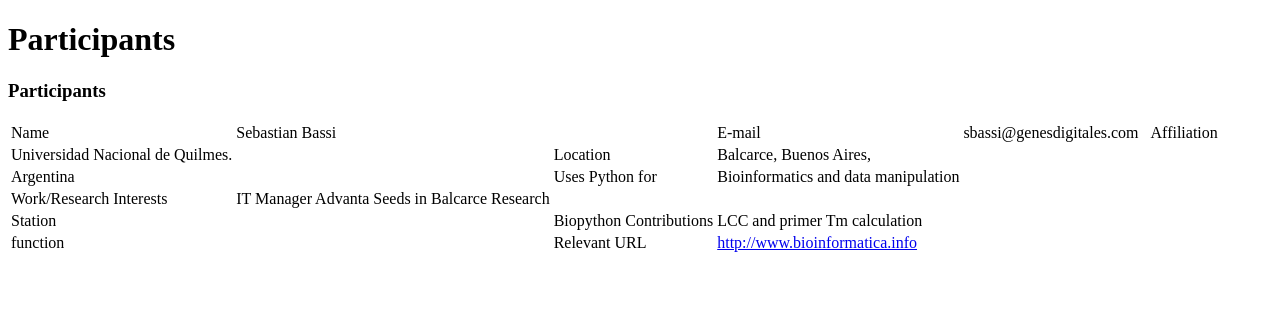
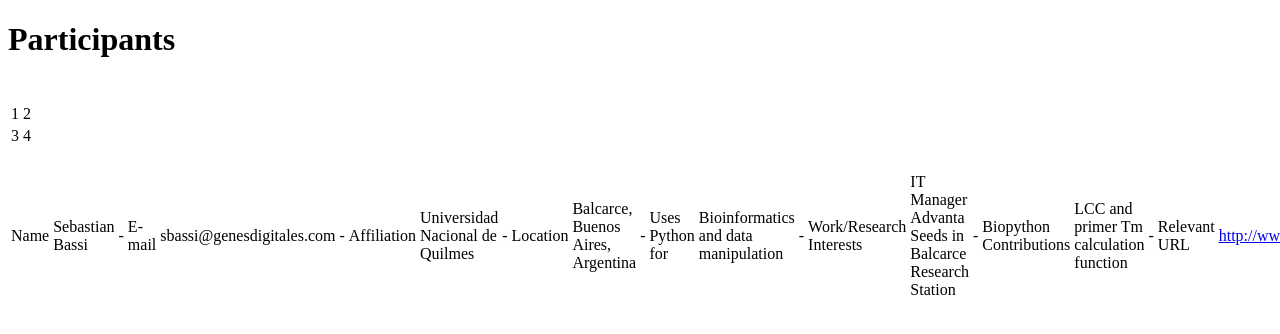
Before and after one commit to biopython/biopython.github.io, a Jekyll site: the page built from wiki/Participants.md, in a window 1280 px wide. Shown: the top 334 px of the page. Built offline with Jekyll 4.4.1, drawn with Linux system fonts in a browser that asks for light colours.

Commit message:
Change to wiki page

```diff
--- a/wiki/Participants.md
+++ b/wiki/Participants.md
@@ -4,11 +4,11 @@ permalink: wiki/Participants
 layout: wiki
 ---
 
-### Participants
+|     |     |
+|-----|-----|
+| 1   | 2   |
+| 3   | 4   |
 
-|Name |Sebastian Bassi| |E-mail |sbassi@genesdigitales.com| |Affiliation
-|Universidad Nacional de Quilmes.| |Location |Balcarce, Buenos Aires,
-Argentina| |Uses Python for |Bioinformatics and data manipulation|
-|Work/Research Interests |IT Manager Advanta Seeds in Balcarce Research
-Station| |Biopython Contributions |LCC and primer Tm calculation
-function| |Relevant URL |<http://www.bioinformatica.info>|
+|      |                    |        |                              |             |                                    |          |                                      |                 |                                         |                         |                                                          |                         |                                           |              |                                     |
+|------|--------------------|--------|------------------------------|-------------|------------------------------------|----------|--------------------------------------|-----------------|-----------------------------------------|-------------------------|----------------------------------------------------------|-------------------------|-------------------------------------------|--------------|-------------------------------------|
+| Name | Sebastian Bassi |- | E-mail | sbassi@genesdigitales.com |- | Affiliation | Universidad Nacional de Quilmes |- | Location | Balcarce, Buenos Aires, Argentina |- | Uses Python for | Bioinformatics and data manipulation |- | Work/Research Interests | IT Manager Advanta Seeds in Balcarce Research Station |- | Biopython Contributions | LCC and primer Tm calculation function |- | Relevant URL | <http://www.bioinformatica.info> |- |
```
Also changed, not shown: 1 other file.
